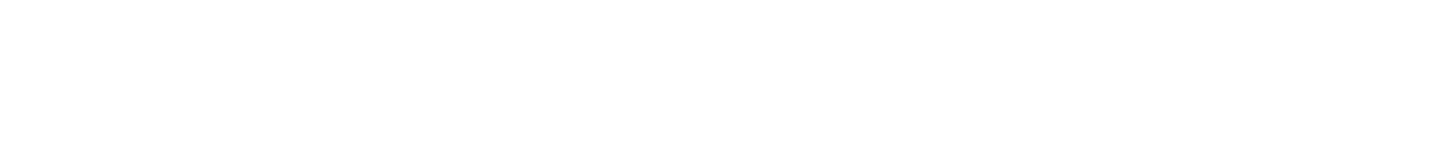
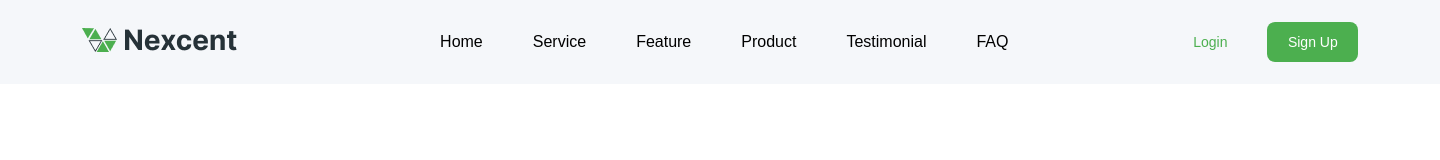
Before and after one commit to Koiraladharana/figma_design_green, a plain HTML site: page index.html in a window 1280 px wide. Shown: the whole page, 1440 px wide, since content can reach past the window. Drawn offline with Linux system fonts and the light colour scheme.

Commit message:
made navbar with css

```diff
--- a/index.html
+++ b/index.html
@@ -7,6 +7,26 @@
     <link rel="stylesheet" href="style.css">
 </head>
 <body>
-
+   <header>
+    <nav>
+        <div class="logo-container">
+            <img src="Logo.png" alt="logo">
+        </div>
+        <div class="container">
+            <ul class="nav-container">
+                <li>Home</li>
+                <li>Service</li>
+                <li>Feature</li>
+                <li>Product</li>
+                <li>Testimonial</li>
+                <li>FAQ</li>
+            </ul>
+        </div>
+        <div class="btn-container">
+            <button class="btn-login">Login</button>
+            <button class="btn-sign_up">Sign Up</button>
+        </div>
+    </nav>
+   </header>
 </body>
 </html>
--- a/style.css
+++ b/style.css
@@ -1,4 +1,40 @@
+*{
+    font-family: Arial, Helvetica, sans-serif;
+}
 html, body{
     margin: 0;
     padding: 0;
 }
+nav{
+    display: flex;
+    width: 1440px;
+    height: 84px;
+    justify-content: space-around;
+    align-items: center;
+    background-color: #F5F7FA;
+}
+.nav-container{
+    display: flex;
+    list-style: none;
+    gap: 50px;
+}
+.btn-login{
+    margin-right: 14px;
+    color: #4CAF4F;
+    border: none;
+    padding: 10px 20px;
+    background-color:#F5F7FA;
+    width: 77px;
+    height: 40px;
+    font-size: 14px;
+}
+.btn-sign_up{
+        padding: 10px 20px;
+      color: white;
+      background-color: #4CAF4F;
+      border: none;
+      border-radius:8px ;
+      width:91px ;
+      height: 40px;
+      font-size: 14px;
+}
```
Also changed, not shown: Logo.png (added).
